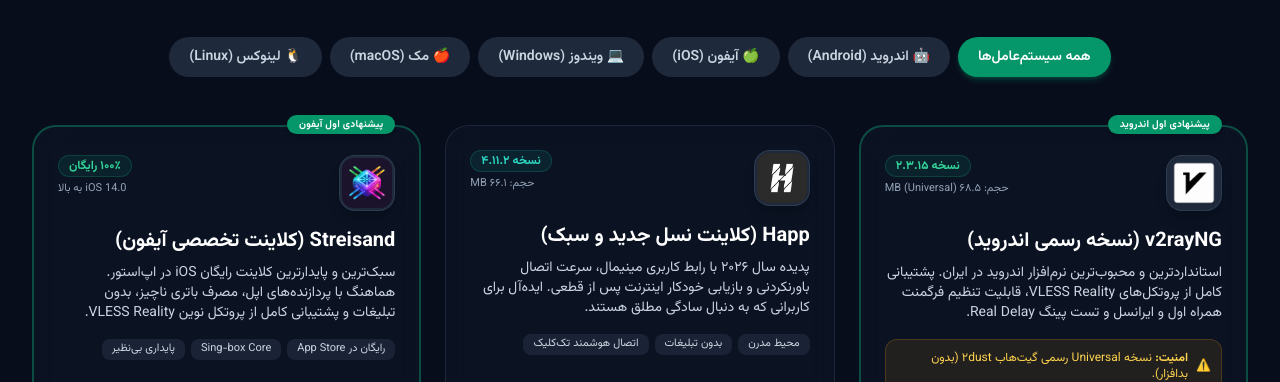
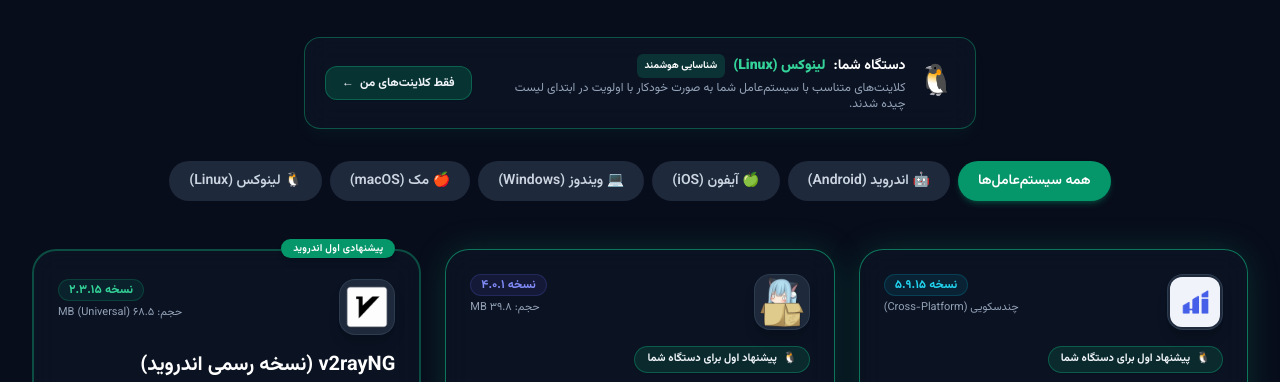
Before and after one commit to roozaneh/v2ray-clients-download, a plain HTML site: page index.html in a window 1280 px wide. Shown: the part 1334-1716 px from the top of the page. Drawn offline with nearby package versions, Linux system fonts and the light colour scheme.

Commit message:
feat(ux): add smart client-side OS auto-detection and priority card sorting

```diff
--- a/index.html
+++ b/index.html
@@ -381,6 +381,29 @@
         </p>
       </div>
 
+      <!-- Device Auto-Detection Notification Bar -->
+      <div id="device-detect-container" class="max-w-2xl mx-auto mb-8 transition-all hidden">
+        <div class="glass-card rounded-2xl px-5 py-4 border border-brand-500/40 bg-gradient-to-r from-brand-950/50 via-slate-900/80 to-slate-900/80 flex items-center justify-between gap-4 shadow-lg shadow-brand-500/5">
+          <div class="flex items-center gap-3 text-right">
+            <span class="text-3xl shrink-0" id="detected-device-icon">📱</span>
+            <div>
+              <div class="text-white text-xs sm:text-sm font-bold flex items-center gap-2">
+                <span>دستگاه شما:</span>
+                <span class="text-brand-400 font-black" id="detected-device-label">در حال بررسی...</span>
+                <span class="px-2 py-0.5 rounded-md bg-brand-500/20 text-brand-300 text-[10px] font-bold">شناسایی هوشمند</span>
+              </div>
+              <p class="text-slate-400 text-[11px] sm:text-xs mt-0.5">
+                کلاینت‌های متناسب با سیستم‌عامل شما به صورت خودکار با اولویت در ابتدای لیست چیده شدند.
+              </p>
+            </div>
+          </div>
+          <button onclick="filterOS(window.currentDetectedOS)" class="shrink-0 px-4 py-2 rounded-xl bg-brand-600/25 hover:bg-brand-600 text-brand-300 hover:text-white text-xs font-bold border border-brand-500/35 transition-all flex items-center gap-1.5 shadow-sm">
+            <span>فقط کلاینت‌های من</span>
+            <span>←</span>
+          </button>
+        </div>
+      </div>
+
       <!-- OS Filter Tabs -->
       <div class="flex items-center justify-center flex-wrap gap-2 mb-12" id="filter-tabs">
         <button onclick="filterOS('all')" class="filter-btn active px-5 py-2.5 rounded-full text-xs sm:text-sm font-semibold transition-all bg-brand-600 text-white shadow-md shadow-brand-600/30" data-target="all">همه سیستم‌عامل‌ها</button>
@@ -1600,6 +1623,84 @@ VLESS Reality (XTLS Vision) + Sing-box Core + TCP Fragmentation
 
   <!-- Interactive JavaScript Helpers -->
   <script>
+    // Smart OS Auto-Detection & Priority Sorting
+    const OS_CONFIG = {
+      android: { label: 'اندروید (Android)', icon: '🤖', filterKey: 'android' },
+      ios: { label: 'آیفون و آیپد (iOS)', icon: '🍏', filterKey: 'ios' },
+      windows: { label: 'ویندوز (Windows)', icon: '💻', filterKey: 'windows' },
+      mac: { label: 'مک (macOS)', icon: '🍎', filterKey: 'mac' },
+      linux: { label: 'لینوکس (Linux)', icon: '🐧', filterKey: 'linux' }
+    };
+
+    function detectUserOS() {
+      const ua = navigator.userAgent || navigator.vendor || window.opera || '';
+      const platform = (navigator.userAgentData?.platform || navigator.platform || '').toLowerCase();
+
+      if (/android/i.test(ua)) return 'android';
+      if (/ipad|iphone|ipod/i.test(ua) || (platform.includes('mac') && navigator.maxTouchPoints > 1)) return 'ios';
+      if (platform.includes('win') || /windows/i.test(ua)) return 'windows';
+      if (platform.includes('mac') || /macintosh|mac os x/i.test(ua)) return 'mac';
+      if (platform.includes('linux') || /linux/i.test(ua)) return 'linux';
+      return null;
+    }
+
+    function initAutoDevicePrioritization() {
+      const detected = detectUserOS();
+      if (!detected || !OS_CONFIG[detected]) return;
+
+      window.currentDetectedOS = detected;
+      const info = OS_CONFIG[detected];
+
+      // 1. Show detected OS Banner
+      const banner = document.getElementById('device-detect-container');
+      const iconEl = document.getElementById('detected-device-icon');
+      const labelEl = document.getElementById('detected-device-label');
+
+      if (banner && iconEl && labelEl) {
+        iconEl.innerText = info.icon;
+        labelEl.innerText = info.label;
+        banner.classList.remove('hidden');
+      }
+
+      // 2. Prioritize & Reorder matching cards to the top
+      const grid = document.querySelector('.grid.grid-cols-1.md\\:grid-cols-2.lg\\:grid-cols-3') || document.querySelector('.grid');
+      if (grid) {
+        const cards = Array.from(grid.querySelectorAll('.app-card'));
+        const matchingCards = [];
+        const otherCards = [];
+
+        cards.forEach(card => {
+          const cardOS = card.getAttribute('data-os') || '';
+          if (cardOS.includes(detected)) {
+            // Attach personal device recommendation pill
+            if (!card.querySelector('.device-match-badge')) {
+              const badge = document.createElement('div');
+              badge.className = 'device-match-badge inline-flex items-center gap-1.5 px-3 py-1 rounded-full bg-brand-500/15 border border-brand-500/35 text-brand-300 text-[11px] font-bold mb-3 shadow-sm';
+              badge.innerHTML = `<span>${info.icon}</span><span>پیشنهاد اول برای دستگاه شما</span>`;
+              const titleEl = card.querySelector('h3');
+              if (titleEl) {
+                titleEl.parentNode.insertBefore(badge, titleEl);
+              }
+            }
+            card.classList.add('border-brand-500/60', 'glow-accent');
+            matchingCards.push(card);
+          } else {
+            otherCards.push(card);
+          }
+        });
+
+        // Re-append: user-matching cards first, then other platform cards
+        matchingCards.forEach(c => grid.appendChild(c));
+        otherCards.forEach(c => grid.appendChild(c));
+      }
+    }
+
+    if (document.readyState === 'loading') {
+      document.addEventListener('DOMContentLoaded', initAutoDevicePrioritization);
+    } else {
+      initAutoDevicePrioritization();
+    }
+
     // OS Card Filter
     function filterOS(os) {
       const tabs = document.querySelectorAll('.filter-btn');
```
